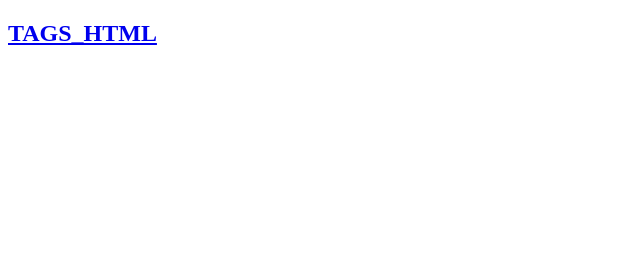
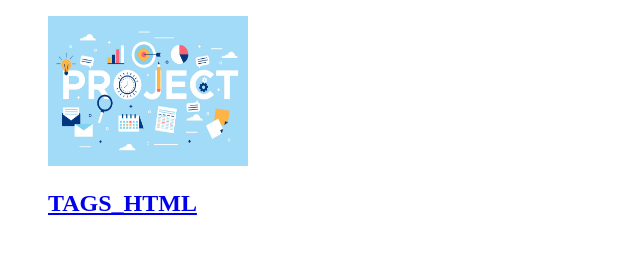
Before and after one commit to ProfessorJeanMax/repositorio_portfolio_web, a plain HTML site: page index.html in a window 1280 px wide. Shown: the whole page, without its empty margins (0-640 px from the left). Drawn offline with Linux system fonts and the light colour scheme.

Commit message:
feat(index): adiciona imagem para o link

```diff
--- a/index.html
+++ b/index.html
@@ -7,9 +7,15 @@
 </head>
 <body>
     <div id="galeria">
+        <figure>
             <a href="tags.html">
+                <img width="200" height="150"
+                    src="./imagens/project.png" />
+                <figcaption>
                     <h2>TAGS_HTML</h2>
+                </figcaption>
             </a>
+        </figure>
     </div>
 </body>
 </html>
```
Also changed, not shown: imagens/project.png (added).
